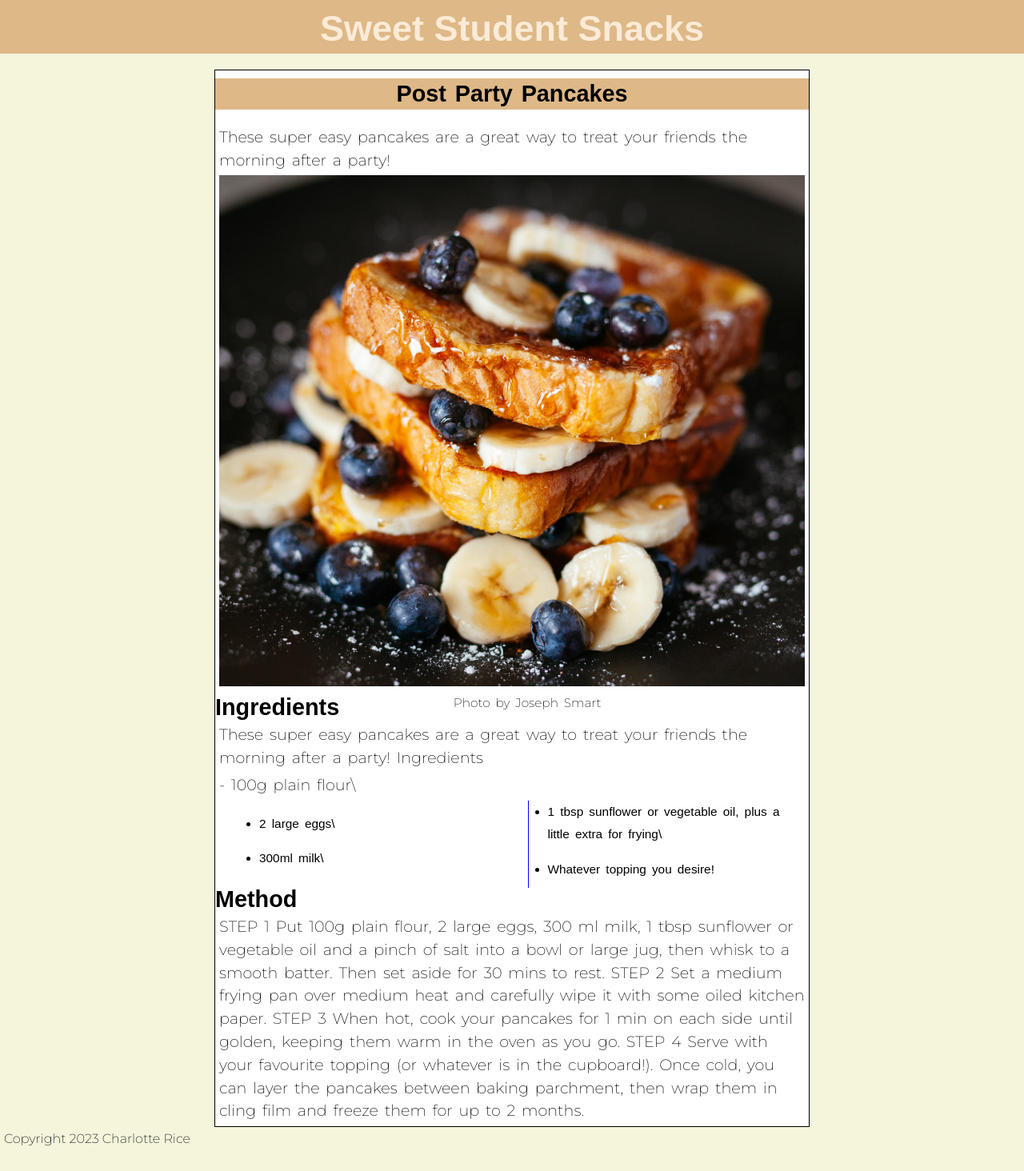
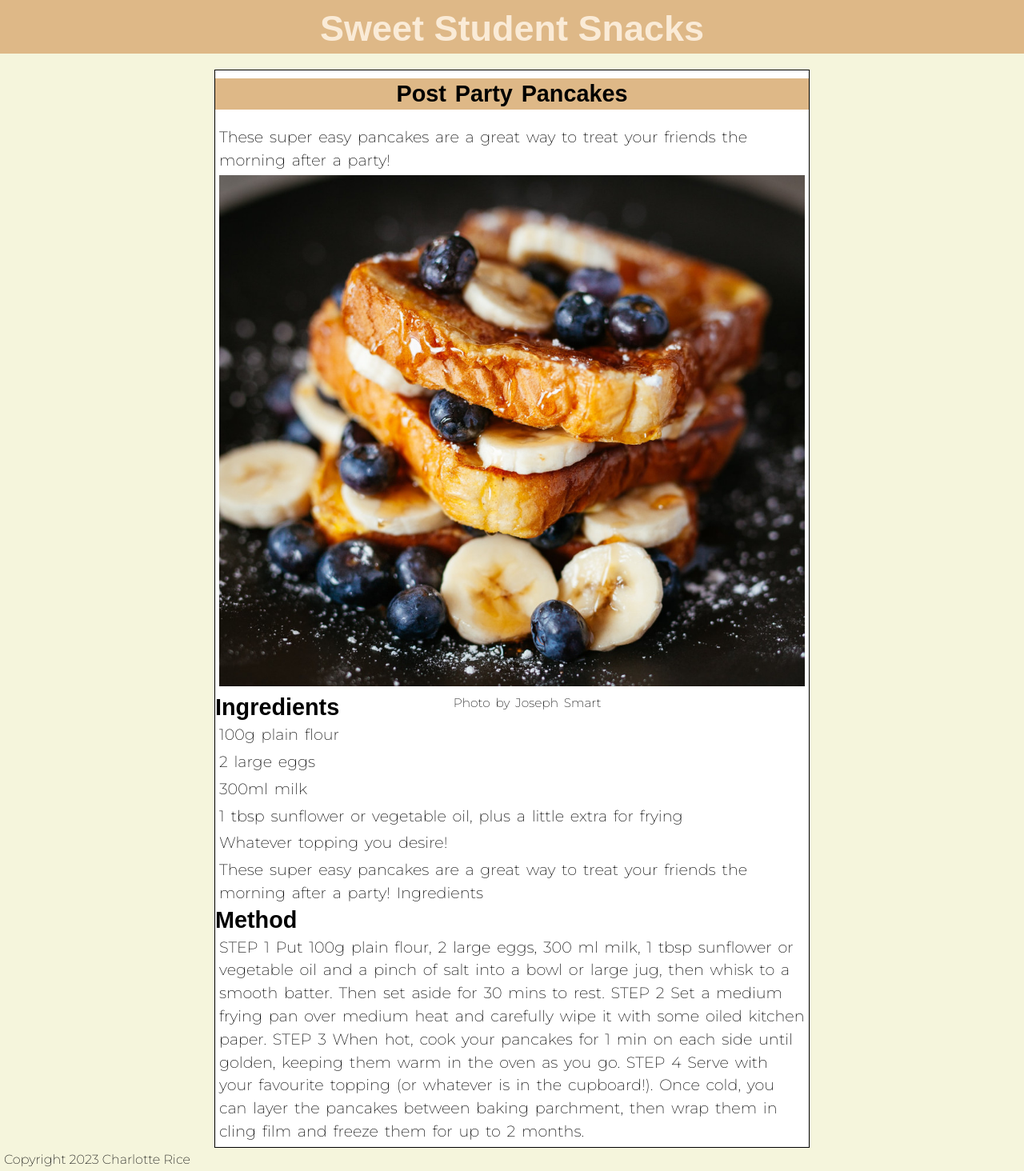
Before and after one commit to charlottericex/SweetStudentSnacks, a Jekyll site: the page built from _recipes/recipe1.md, in a window 1280 px wide. Shown: the whole page at 80% size. Built offline with Jekyll 4.4.1, drawn with Linux system fonts in a browser that asks for light colours; some web fonts are replaced; before the commit the page ends 1438 px from its top, so only the background shows below that.

```diff
--- a/_recipes/recipe1.md
+++ b/_recipes/recipe1.md
@@ -11,14 +11,18 @@ These super easy pancakes are a great way to treat your friends the morning afte
 
 ## Ingredients
 
+100g plain flour
+
+2 large eggs
+
+300ml milk
+
+1 tbsp sunflower or vegetable oil, plus a little extra for frying
+
+Whatever topping you desire!
+
 These super easy pancakes are a great way to treat your friends the morning after a party!
 Ingredients
-
-\- 100g plain flour\
-- 2 large eggs\
-- 300ml milk\
-- 1 tbsp sunflower or vegetable oil, plus a little extra for frying\
-- Whatever topping you desire!
 
 ## **Method**
 
```
